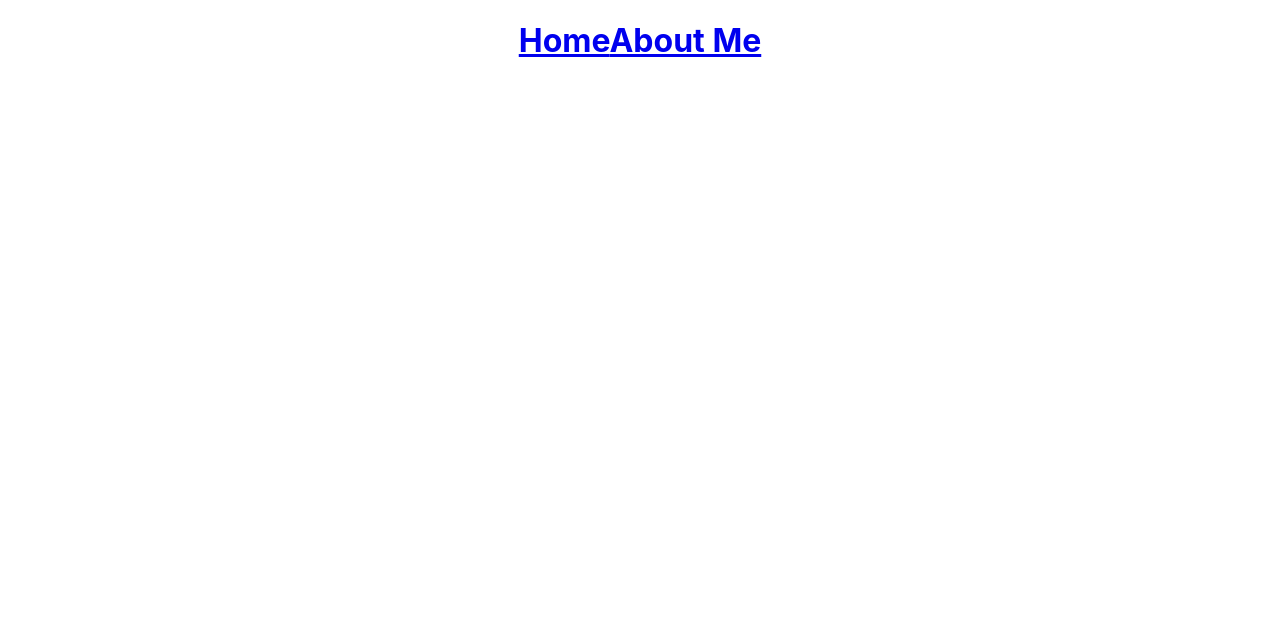
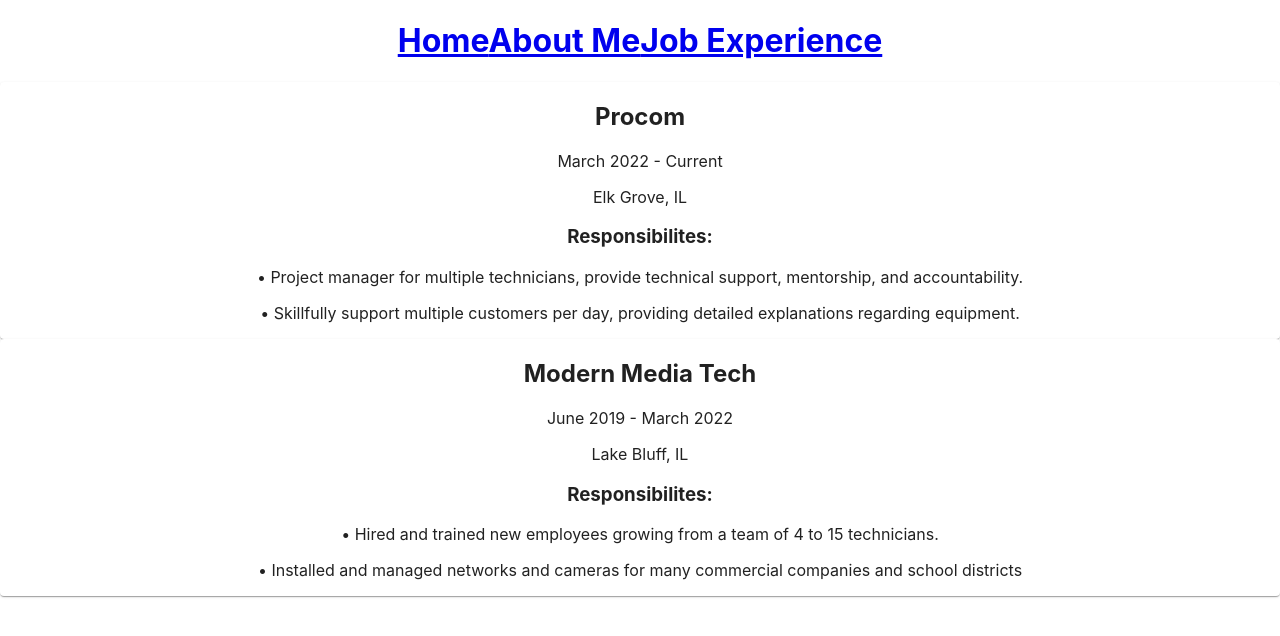
Before and after one commit to aarminoe/personal-site, a React (Create React App) app: page /job-experience in a window 1280 px wide. Before the commit this address had no page. Shown: the top 636 px of the page. Built offline with nearby package versions, Linux system fonts and the light colour scheme.

Commit message:
experience component added and filled out

```diff
--- a/package.json
+++ b/package.json
@@ -3,11 +3,15 @@
   "version": "0.1.0",
   "private": true,
   "dependencies": {
+    "@emotion/react": "^11.10.6",
+    "@emotion/styled": "^11.10.6",
+    "@mui/material": "^5.11.11",
     "@testing-library/jest-dom": "^5.16.5",
     "@testing-library/react": "^13.4.0",
     "@testing-library/user-event": "^13.5.0",
     "bootstrap": "^5.2.3",
     "react": "^18.2.0",
+    "react-bootstrap": "^2.7.2",
     "react-dom": "^18.2.0",
     "react-router-dom": "^6.8.2",
     "react-scripts": "5.0.1",
--- a/src/App.js
+++ b/src/App.js
@@ -2,6 +2,7 @@
 import Header from './Header';
 import AboutMe from './AboutMe';
 import Home from './Home';
+import Experience from './Experience';
 import { Routes } from "react-router-dom";
 import { Route } from "react-router-dom";
 
@@ -13,6 +14,7 @@
         <Routes>
           <Route path='/' element={ <Home /> }/>
           <Route path='about-me' element={ <AboutMe /> }/>
+          <Route path='job-experience' element= { <Experience />}/>
         </Routes>
       </div>
     </div>
--- a/src/Experience.js
+++ b/src/Experience.js
@@ -0,0 +1,39 @@
+import React from "react";
+import { Card } from "@mui/material";
+
+function Experience() {
+    return(
+        <div>
+            <Card>
+                <h2>Procom</h2>
+                <p>March 2022 - Current</p>
+                <p>Elk Grove, IL</p>
+                <div>
+                    <h3>Responsibilites:</h3>
+                    <p>
+                    • Project manager for multiple technicians, provide technical support, mentorship, and accountability.
+                    </p>
+                    <p>
+                    • Skillfully support multiple customers per day, providing detailed explanations regarding equipment.
+                    </p>
+                </div>
+            </Card>
+            <Card>
+                <h2>Modern Media Tech</h2>
+                <p>June 2019 - March 2022</p>
+                <p>Lake Bluff, IL</p>
+                <div>
+                    <h3>Responsibilites:</h3>
+                    <p>
+                    • Hired and trained new employees growing from a team of 4 to 15 technicians.
+                    </p>
+                    <p>
+                    • Installed and managed networks and cameras for many commercial companies and school districts
+                    </p>
+                </div>
+            </Card>
+        </div>
+    )
+}
+
+export default Experience
--- a/src/Header.js
+++ b/src/Header.js
@@ -1,12 +1,17 @@
 import React from "react";
 import { Link } from "react-router-dom";
+import { Nav } from "react-bootstrap";
+import NavLink from "react-bootstrap";
+import { Card } from "react-bootstrap";
+
 
 function Header() {
     return (
-        <nav className="navbar navbar-expand-lg navbar-light bg-light">
+        <Nav class="navbar navbar-expand-lg navbar-light bg-light">
             <Link to='/'>Home</Link>
             <Link to='about-me'>About Me</Link>
-        </nav>
+            <Link to='job-experience'>Job Experience</Link>
+        </Nav>
     )
 }
 
```
Also changed, not shown: 1 other file (tests, documents, lock files or other folders).
